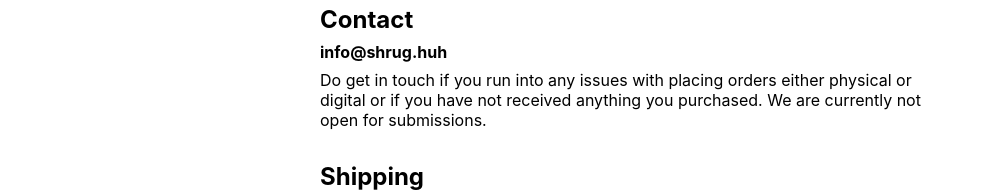
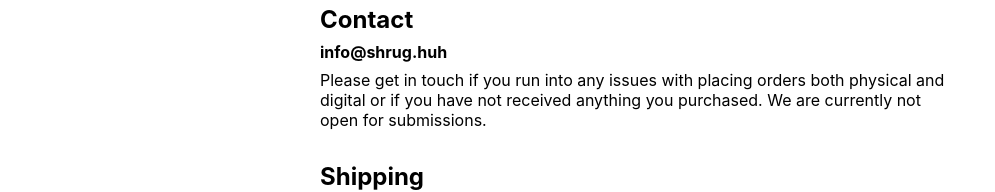
Before and after one commit to lancehsimmons/shrug-react, a React (Create React App) app: page /info in a window 1280 px wide. Shown: the part 267-459 px from the top of the page, without its empty margins (0-995 px from the left). Built offline with nearby package versions, Linux system fonts and the light colour scheme; no server answers.

Commit message:
updates info content

```diff
--- a/src/components/Info.js
+++ b/src/components/Info.js
@@ -8,7 +8,7 @@ export default function Info() {
       <section className="info-section">
         <h2 className="info-section-title">Contact</h2>
         <div className="info-email">info@shrug.huh</div>
-        <p className="info-section-body">Do get in touch if you run into any issues with placing orders either physical or digital or if you have not received anything you purchased. We are currently not open for submissions.</p>
+        <p className="info-section-body">Please get in touch if you run into any issues with placing orders both physical and digital or if you have not received anything you purchased. We are currently not open for submissions.</p>
       </section>
 
       <section className="info-section">
```
